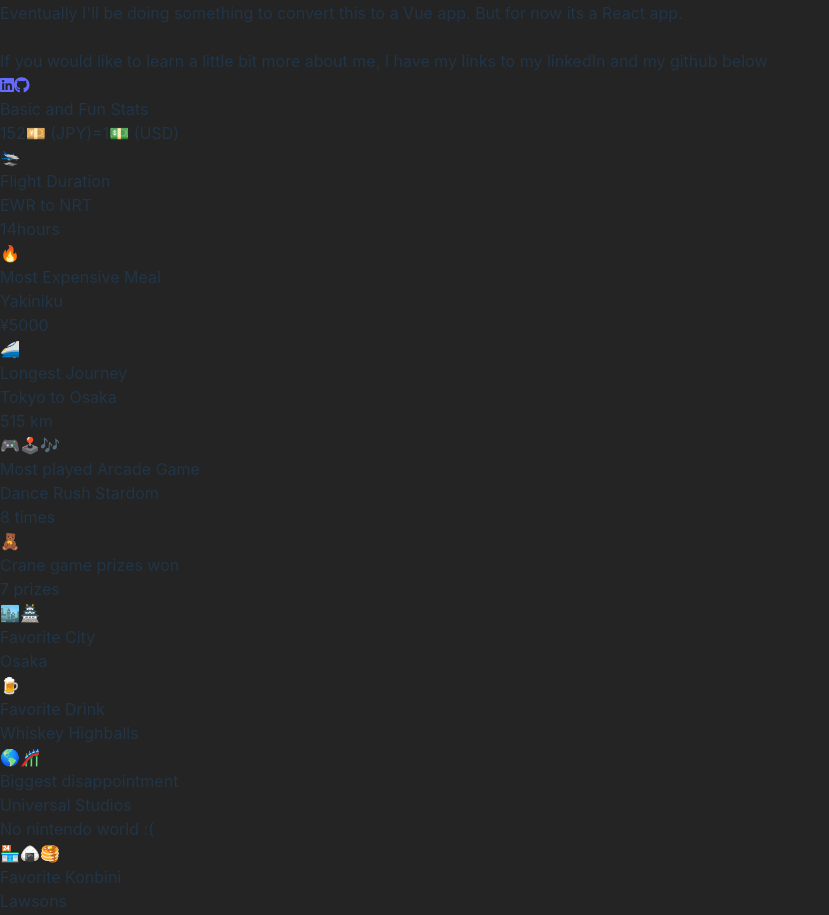
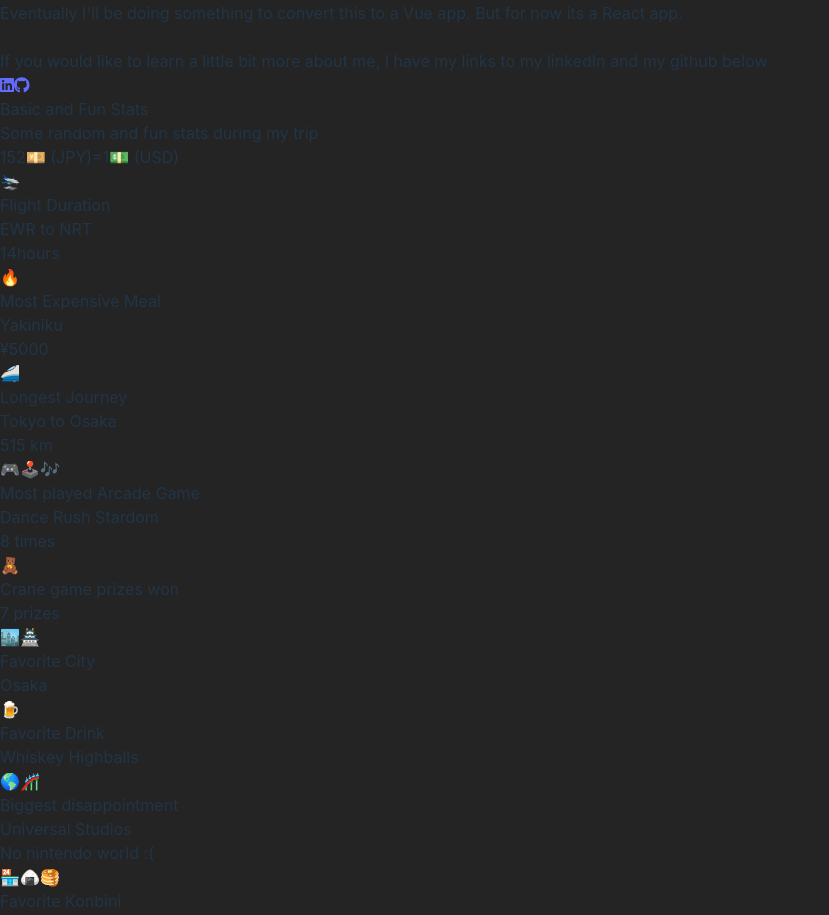
Before and after one commit to kbongco/japan-viz-2024-react, a React (Vite) app: page / in a window 1280 px wide. Shown: the part 1986-2901 px from the top of the page, without its empty margins (0-829 px from the left). Built offline with nearby package versions, Linux system fonts and the light colour scheme.

Commit message:
added in random notes

```diff
--- a/src/Components/About.tsx
+++ b/src/Components/About.tsx
@@ -5,6 +5,7 @@
         <section id="stats" className="grid grid-cols-1 md:grid-cols-2 gap-8">
           <div className='flex justify-center items-center flex-col'>
             <h2 className="text-3xl font-bold mb-4">Basic and Fun Stats</h2>
+            <p>Some random and fun stats during my trip</p>
           </div>
 
           <div className="flex flex-row justify-center items-star gap-x-1">
```
